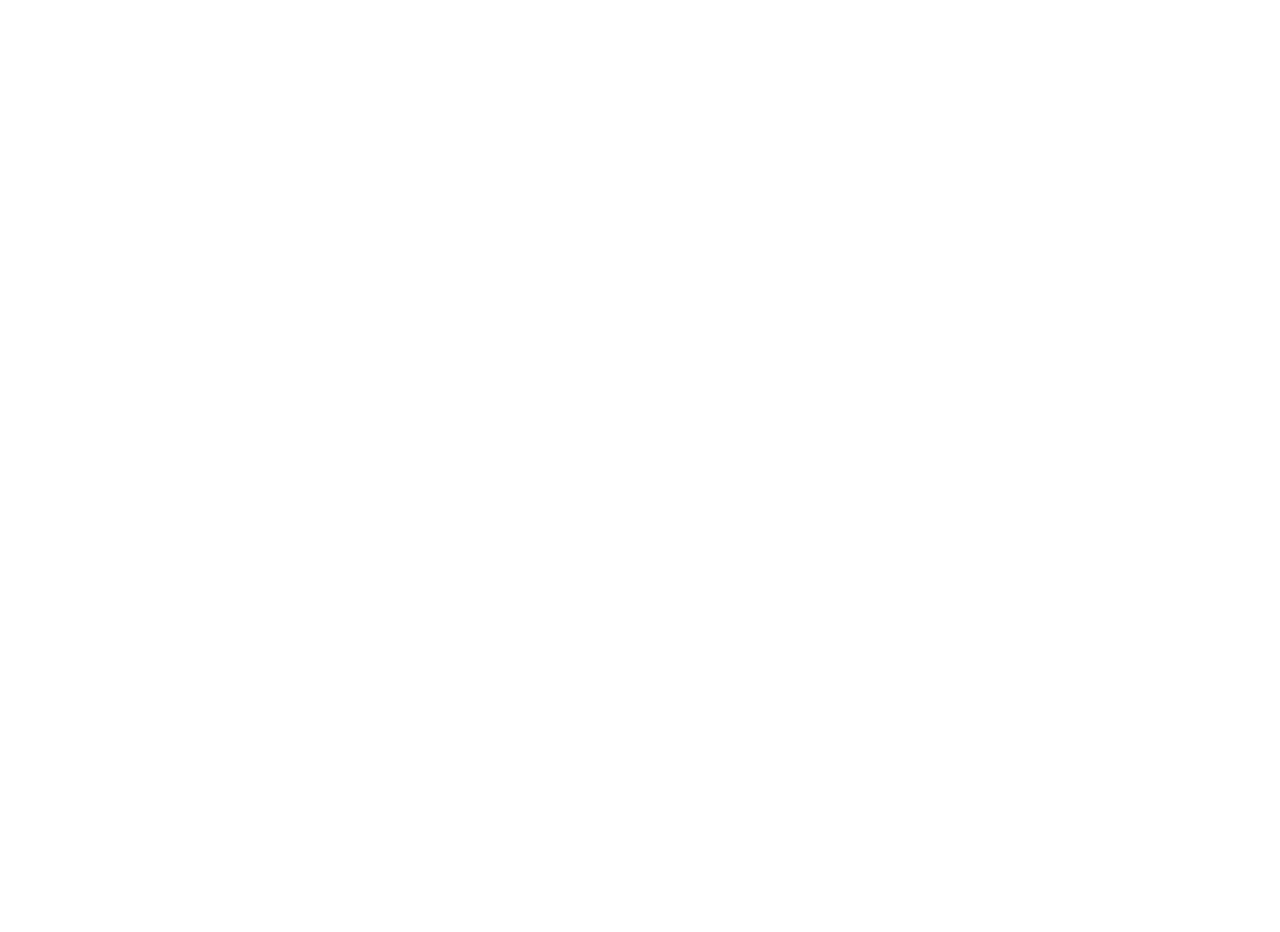
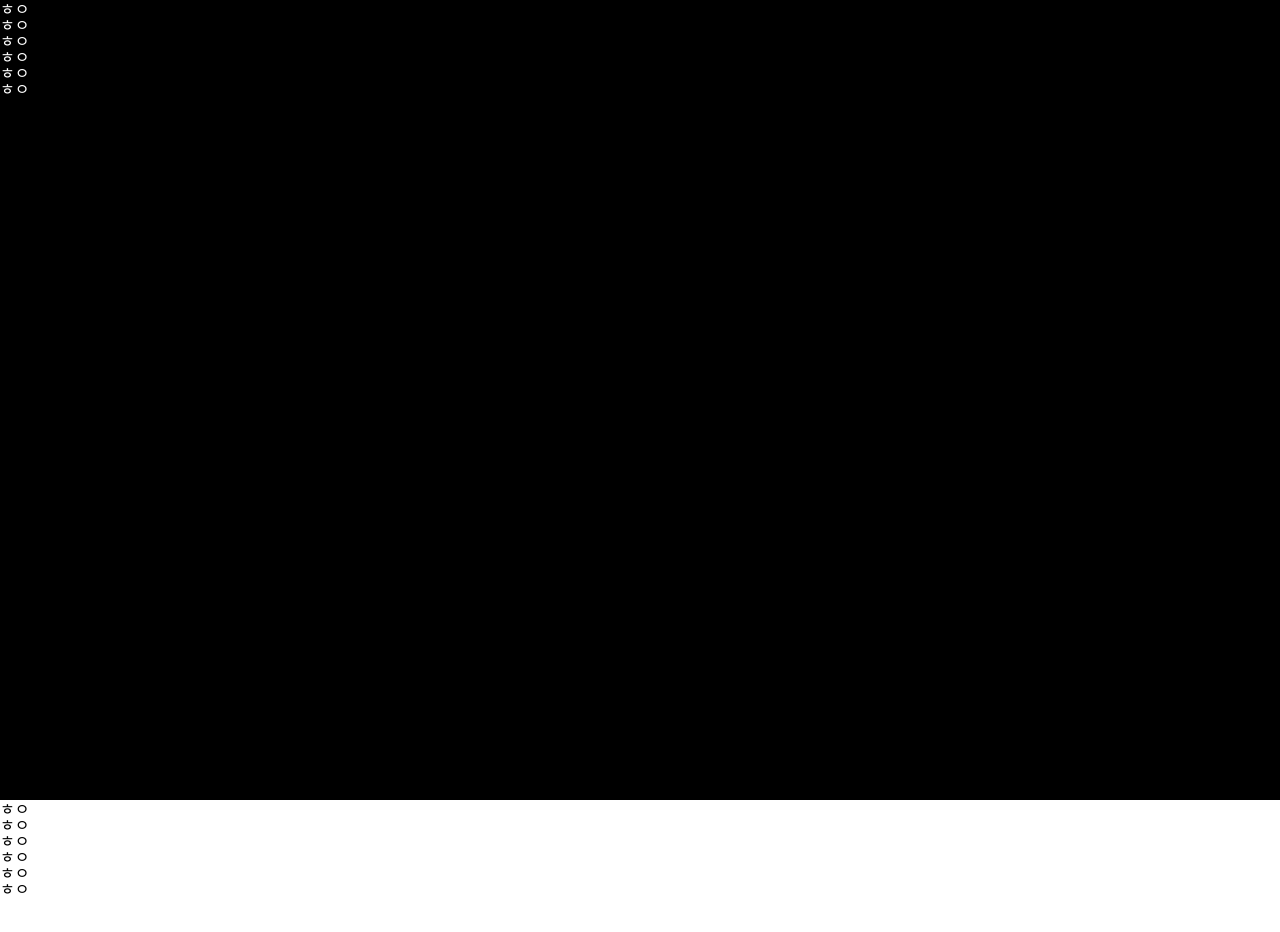
Before and after one commit to sihyeokpark/exon.kr, a React (Create React App) app in the folder app/: page / in a window 1280 px wide. Shown: the top 932 px of the page. Before the commit the page ends 800 px from the top, so only its background shows below. Built offline with nearby package versions, Linux system fonts and the light colour scheme.

Commit message:
Add: Grid component

```diff
--- a/app/public/index.html
+++ b/app/public/index.html
@@ -10,6 +10,7 @@
       content="Web site created using create-react-app"
     />
     <link rel="apple-touch-icon" href="%PUBLIC_URL%/logo192.png" />
+    <link href="https://fonts.googleapis.com/css2?family=Noto+Sans+KR:wght@100;300;400;500;700;900&display=swap" rel="stylesheet">
     <!--
       manifest.json provides metadata used when your web app is installed on a
       user's mobile device or desktop. See https://developers.google.com/web/fundamentals/web-app-manifest/
--- a/app/src/App.tsx
+++ b/app/src/App.tsx
@@ -1,9 +1,14 @@
+import Grid from './components/Grid'
+
 import './css/App.css'
 
 function App() {
     return (
-        <div></div>
+        <div>
+            <Grid isDark={true}></Grid>
+            <Grid isDark={false}></Grid>
+        </div>
     )
 }
 
-export default App;
+export default App
--- /dev/null
+++ b/app/src/components/Grid.tsx
@@ -0,0 +1,20 @@
+type propsType = {
+    isDark: boolean;
+}
+
+function Grid(props: propsType) {
+    let sectionClass = 'light'
+    if (props.isDark) sectionClass = 'dark'
+    return (
+        <section className={sectionClass}>
+            <h1>ㅎㅇ</h1>
+            <h1>ㅎㅇ</h1>
+            <h1>ㅎㅇ</h1>
+            <h1>ㅎㅇ</h1>
+            <h1>ㅎㅇ</h1>
+            <h1>ㅎㅇ</h1>
+        </section>
+    )
+}
+
+export default Grid
--- a/app/src/css/App.css
+++ b/app/src/css/App.css
@@ -0,0 +1,14 @@
+section {
+    height: 100vh;
+    width: 100vw;
+}
+
+section.dark {
+    background-color: var(--dark-main-bg);
+    color: var(--dark-main-txt);
+}
+
+section.light {
+    background-color: var(--light-main-bg);
+    color: var(--light-main-txt);
+}
--- a/app/src/css/index.css
+++ b/app/src/css/index.css
@@ -1,18 +1,17 @@
 @import 'reset.css';
 
 body {
-    --white-main-bg: #ffffff;
-    --white-main-txt: #ffffff;
-    --white-sub-txt: #e6e6e6;
+    --light-main-bg: #ffffff;
+    --light-main-txt: #000000;
+    --light-sub-txt: #e6e6e6;
     --dark-main-bg: #000000;
     --dark-main-txt: #ffffff;
     --dark-sub-txt: #e6e6e6;
 
-    background-color: var(--white-main-bg);
+    font-family: 'Noto Sans KR', sans-serif !important;
+    overflow-x: hidden;
+
+    background-color: var(--light-main-bg);
     -webkit-font-smoothing: antialiased;
     -moz-osx-font-smoothing: grayscale;
 }
-
-code {
-    font-family: source-code-pro, Menlo, Monaco, Consolas, 'Courier New', monospace;
-}
```
